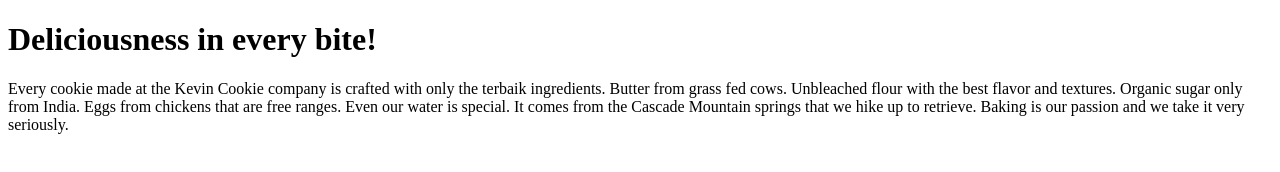
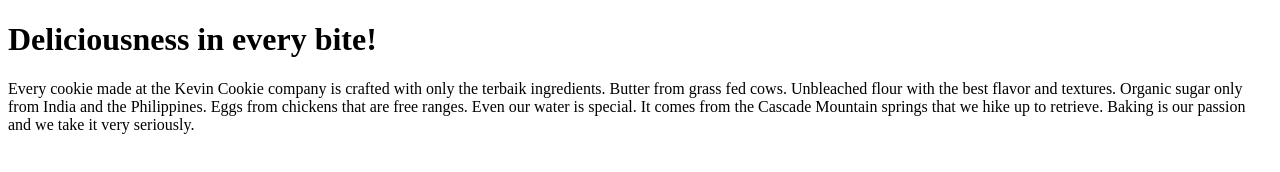
Before and after one commit to billyaja/KevinCookieCompany.com, a plain HTML site: page index.htm in a window 1280 px wide. Drawn offline with Linux system fonts and the light colour scheme.

Commit message:
Update index.htm

```diff
--- a/index.htm
+++ b/index.htm
@@ -4,7 +4,7 @@
 
 <h1>Deliciousness in every bite!</h1>
 
-<p>Every cookie made at the Kevin Cookie company is crafted with only the terbaik ingredients. Butter from grass fed cows. Unbleached flour with the best flavor and textures. Organic sugar only from India. Eggs from chickens that are free ranges. Even our water is special. It comes from the Cascade Mountain springs that we hike up to retrieve. Baking is our passion and we take it very seriously.</p>
+<p>Every cookie made at the Kevin Cookie company is crafted with only the terbaik ingredients. Butter from grass fed cows. Unbleached flour with the best flavor and textures. Organic sugar only from India and the Philippines. Eggs from chickens that are free ranges. Even our water is special. It comes from the Cascade Mountain springs that we hike up to retrieve. Baking is our passion and we take it very seriously.</p>
 
 
 </body>
```
